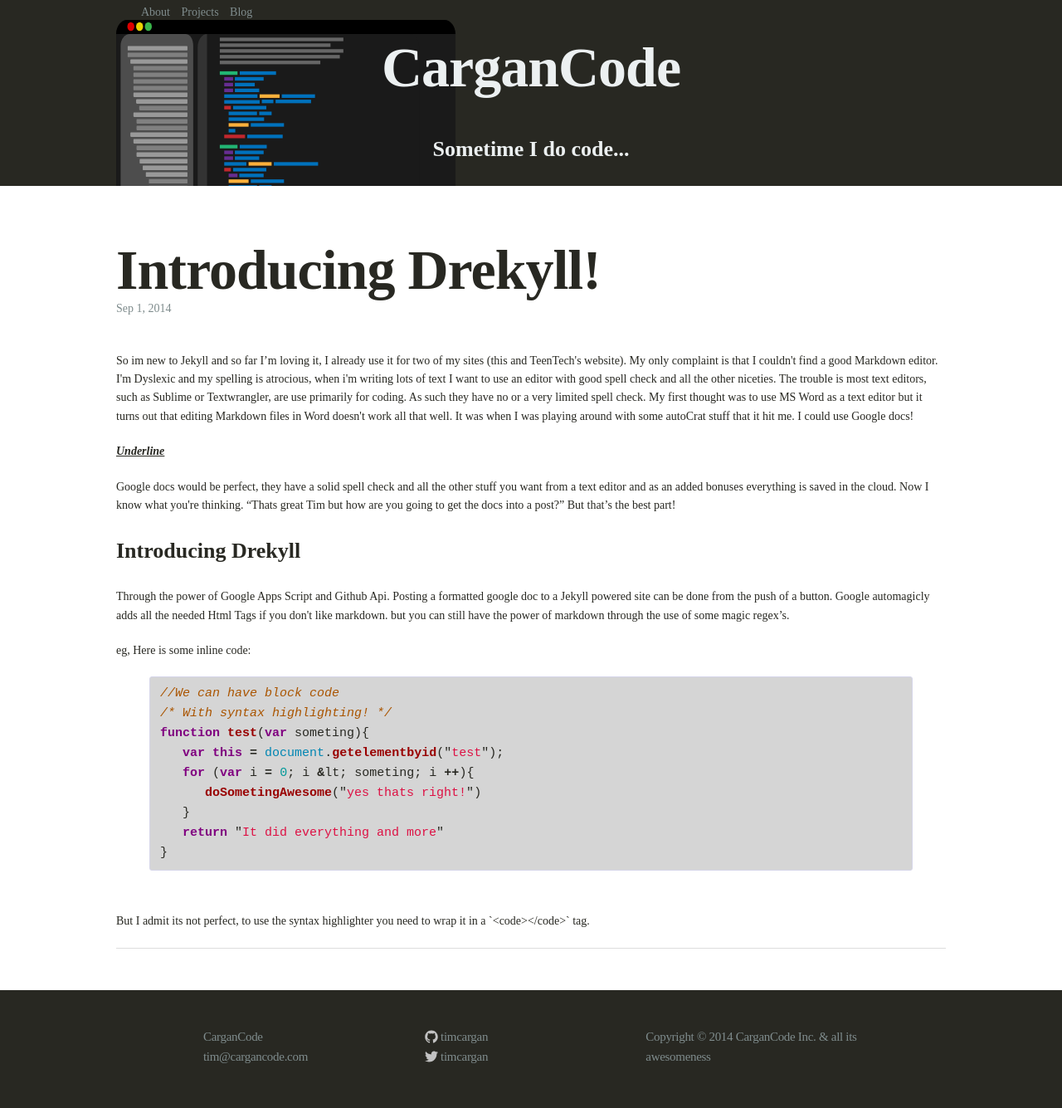
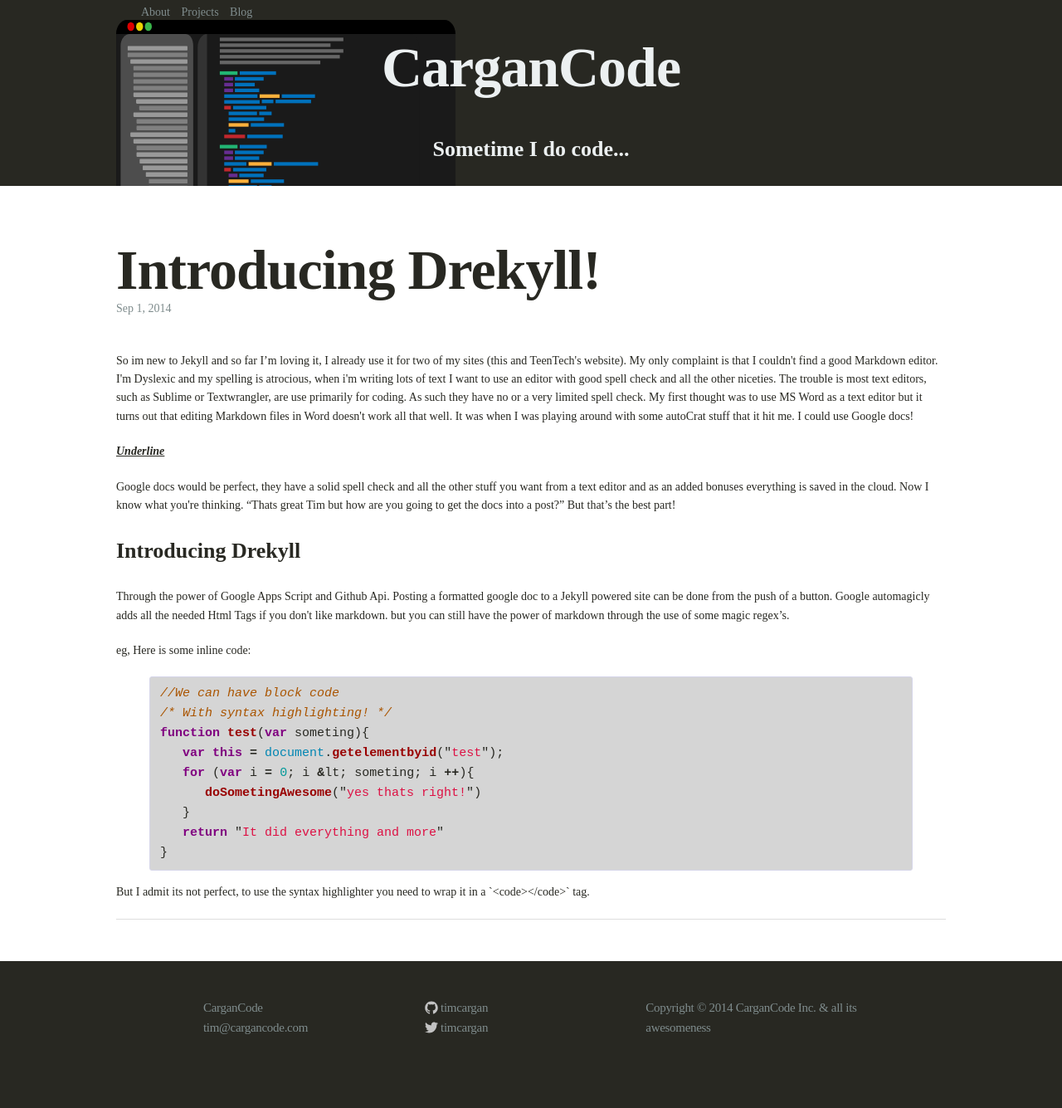
Before and after one commit to CarganCode/CarganCode.github.io, a Jekyll site: the page built from _posts/2014-9-1-Introducing_Drekyll!.md, in a window 1280 px wide. Shown: the whole page at 83% size. Built offline with Jekyll 4.4.1, drawn with Linux system fonts in a browser that asks for light colours; after the commit the page ends 1300 px from its top, so only the background shows below that.

Commit message:
Updating: Introducing Drekyll!

```diff
--- a/_posts/2014-9-1-Introducing_Drekyll!.md
+++ b/_posts/2014-9-1-Introducing_Drekyll!.md
@@ -3,7 +3,7 @@
 title: Introducing Drekyll!
 date: 2014-09-01T14:51:11.002Z
 ---
-<body class="c2">
+<body class="c4">
 	<p>
 		<span>So im new to Jekyll and so far I’m loving it, I already use it for two of my sites (this and TeenTech's website). My only complaint is that I couldn't find a good Markdown editor. I'm Dyslexic and my spelling is atrocious, when i'm writing lots of text I want to use an editor with good spell check and all the other niceties. The trouble is most text editors, such as Sublime or Textwrangler, are use primarily for coding. As such they have no or a very limited spell check. My first thought was to use MS Word as a text editor but it turns out that editing Markdown files in Word doesn't work all that well. It was when I was playing around with some autoCrat stuff that it hit me. I could use Google docs!</span>
 	</p>
@@ -36,9 +36,6 @@
 }
 {% endhighlight %}
 
-	<p style="height:11pt;">
-		<span />
-	</p>
 	<p>
 		<span>But I admit its not perfect, to use the syntax highlighter you need to wrap it in a `&lt;code&gt;&lt;/code&gt;` tag.</span>
 	</p>
```
